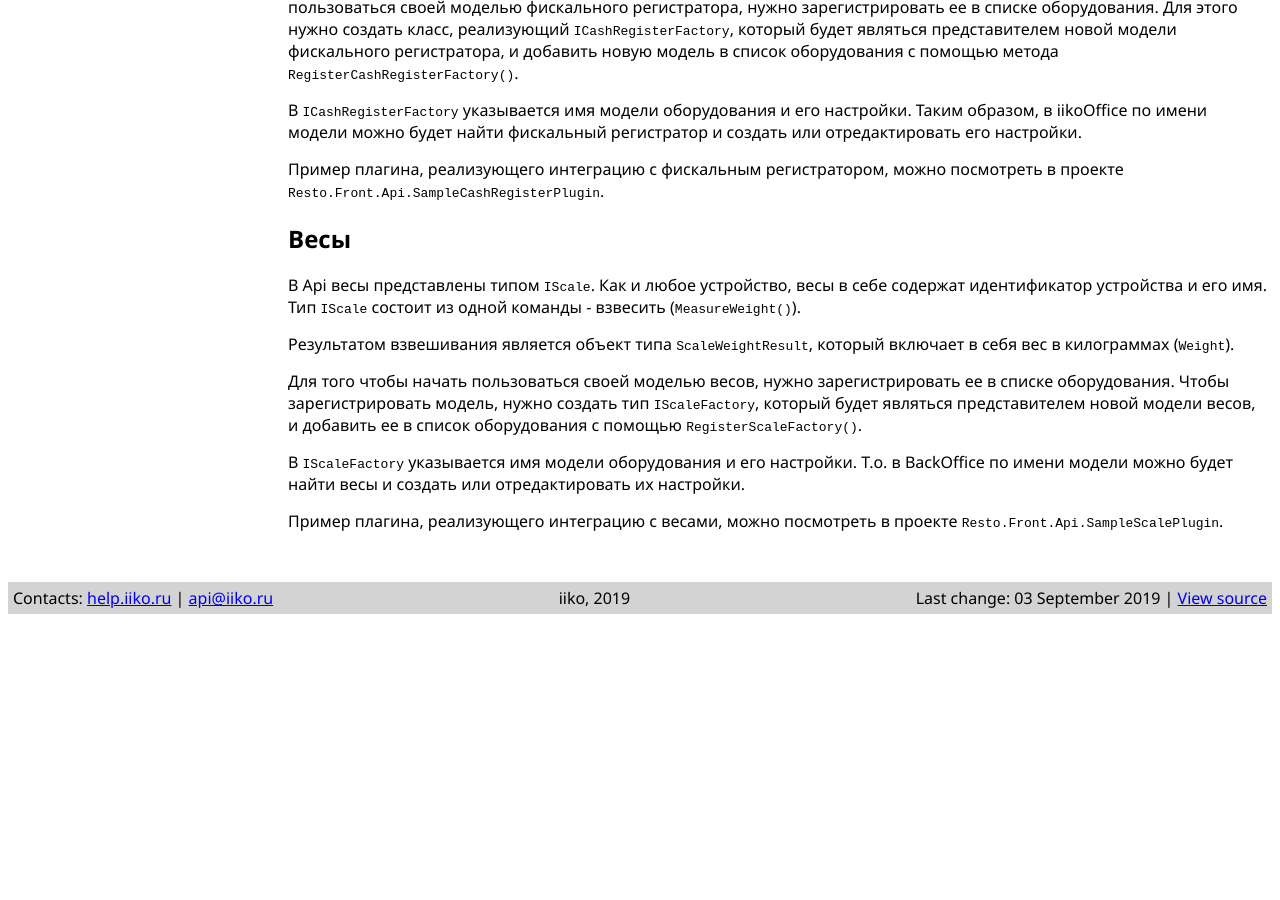
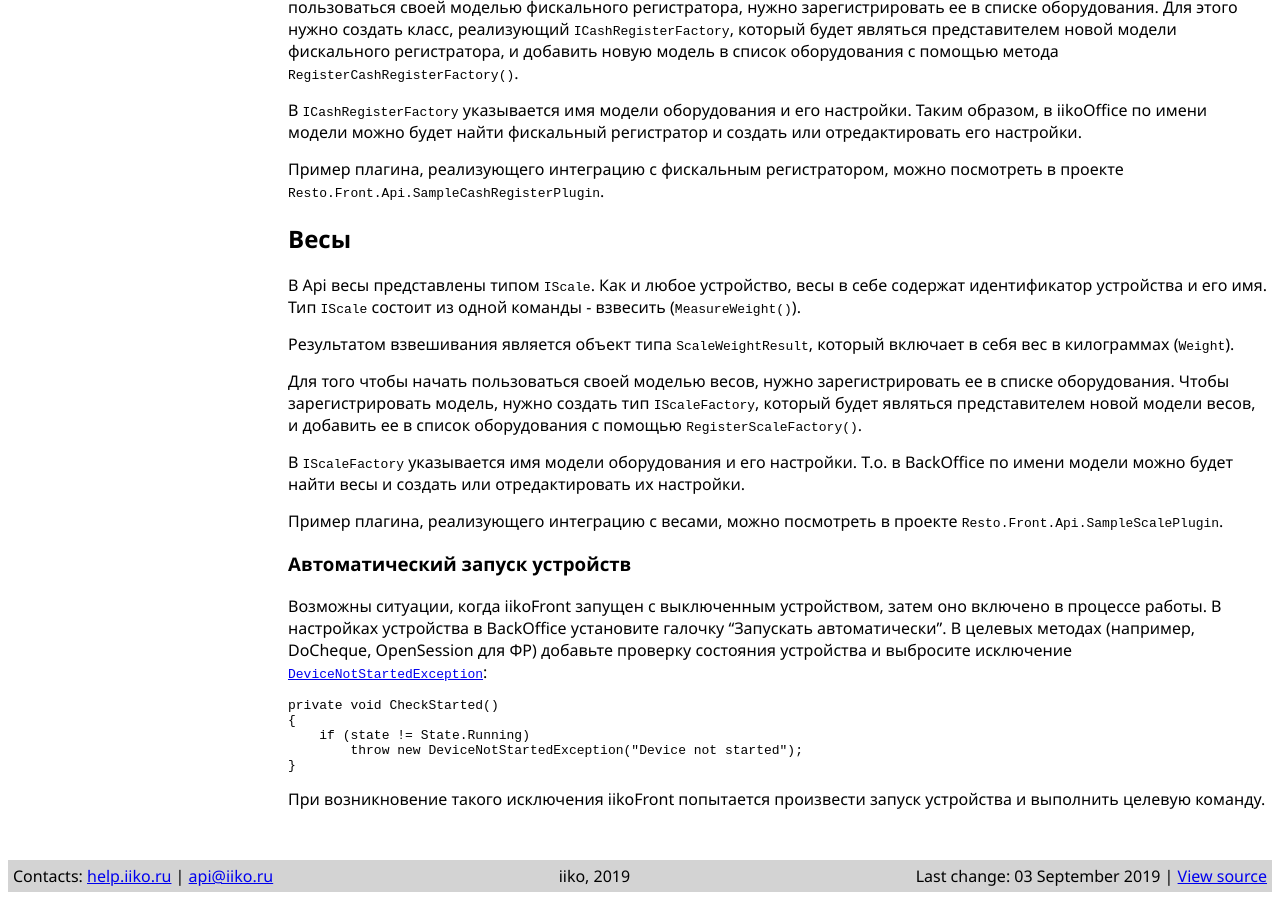
Before and after one commit to iiko/front.api.doc, a Jekyll site: the page built from v6/ru/Devices.md, in a window 1280 px wide and 900 px high, scrolled down 756 px. Built offline with Jekyll 4.4.1, drawn with Linux system fonts in a browser that asks for light colours; before the commit the page ends 1378 px from its top, so only the background shows below that.

Commit message:
RMS-49873
Дополнить документацию касательно автозапуска

````diff
--- a/v6/ru/Devices.md
+++ b/v6/ru/Devices.md
@@ -48,3 +48,14 @@ layout: default
 В `IScaleFactory` указывается имя модели оборудования и его настройки. Т.о. в BackOffice по имени модели можно будет найти весы и создать или отредактировать их настройки.
 
 Пример плагина, реализующего интеграцию с весами, можно посмотреть в  проекте `Resto.Front.Api.SampleScalePlugin`.
+
+### Автоматический запуск устройств ###
+Возможны ситуации, когда iikoFront запущен с выключенным устройством, затем оно включено в процессе работы. В настройках устройства в BackOffice установите галочку "Запускать автоматически". В целевых методах (например, DoCheque, OpenSession для ФР) добавьте проверку состояния устройства и выбросите исключение [`DeviceNotStartedException`](http://iiko.github.io/front.api.sdk/v6/html/T_Resto_Front_Api_Exceptions_DeviceNotStartedException.htm):
+```cs
+private void CheckStarted()
+{
+    if (state != State.Running)
+        throw new DeviceNotStartedException("Device not started");
+}
+```
+При возникновение такого исключения iikoFront попытается произвести запуск устройства и выполнить целевую команду.
````
